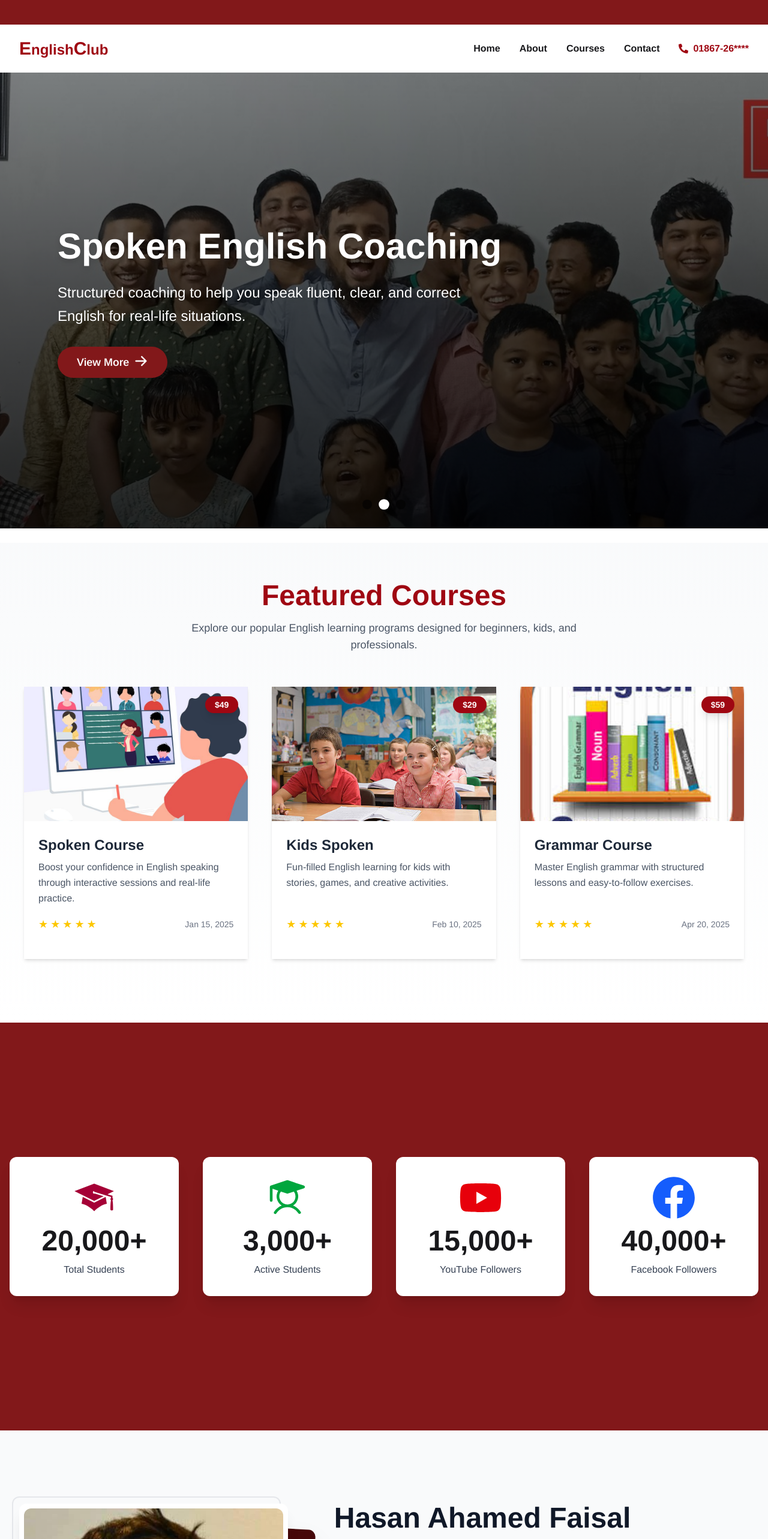
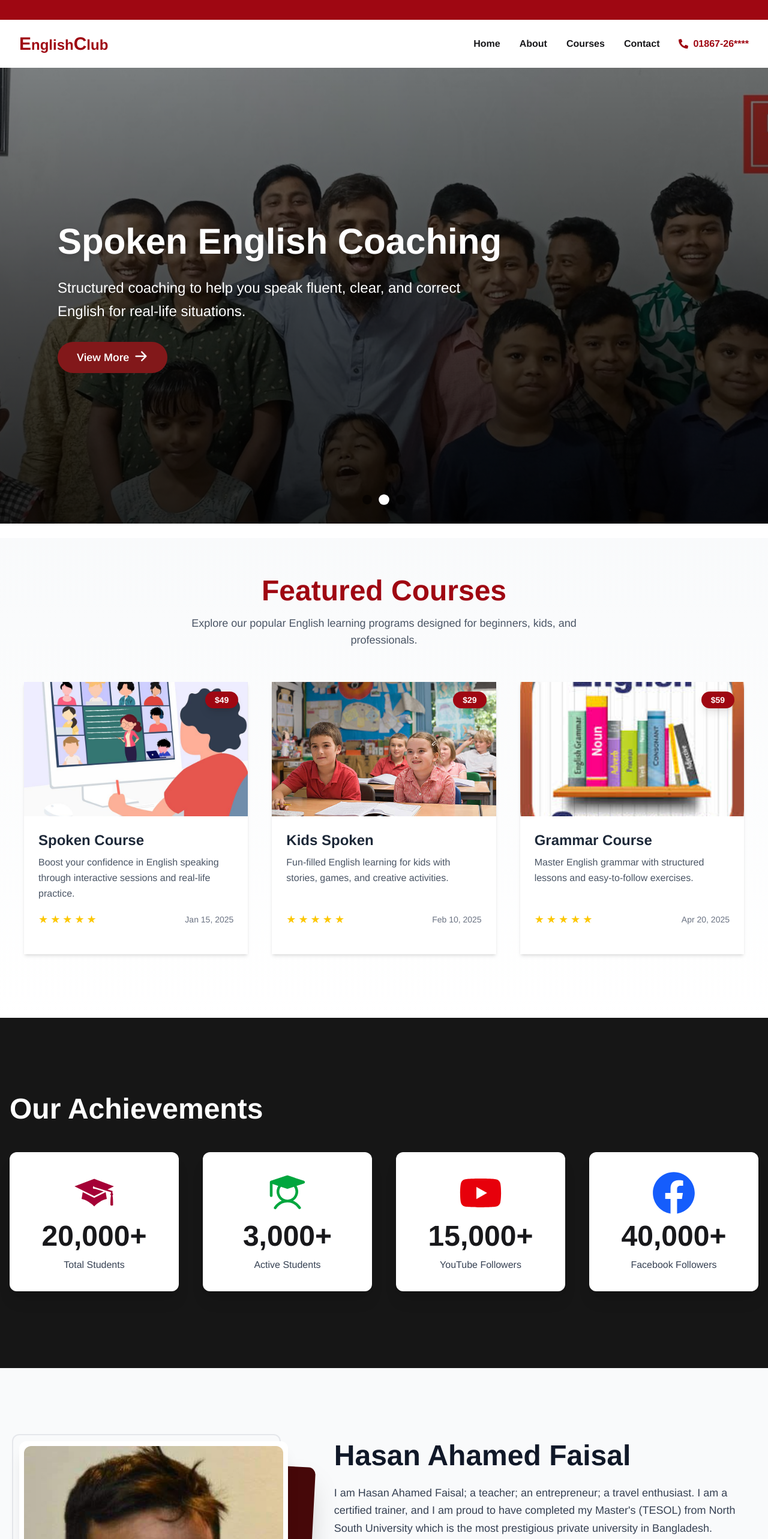
Before and after one commit to junayed-khan24/EnglishClub, a React (Vite) app: page / in a window 1280 px wide. Shown: the top 2566 px of the page at 60% size. Built offline with nearby package versions, Linux system fonts and the light colour scheme.

Commit message:
changed code

```diff
--- a/src/assets/Componets/About.jsx
+++ b/src/assets/Componets/About.jsx
@@ -46,11 +46,11 @@ const About = () => {
               {profile.name}
             </h1>
 
-            <p className="sm:text-base md:text-lg leading-relaxed">
+            <p className="sm:text-base md:text-lg leading-relaxed text-left">
               {profile.bio1}
             </p>
 
-            <p className="sm:text-base md:text-lg leading-relaxed">
+            <p className="sm:text-base md:text-lg leading-relaxed text-left">
               {profile.bio2}
             </p>
           </div>
--- a/src/assets/Componets/Achieve.jsx
+++ b/src/assets/Componets/Achieve.jsx
@@ -45,8 +45,11 @@ const Achieve = () => {
   };
 
   return (
-    <section ref={sectionRef} className="bg-red-900 py-12 sm:py-16 lg:py-24">
+    <section ref={sectionRef} className="bg-[#161616] ">
       <div className="max-w-7xl mx-auto px-4 py-16 sm:py-32">
+        <h2 className="text-3xl sm:text-4xl md:text-5xl font-extrabold text-white mb-12">
+          Our Achievements
+        </h2>
         <div className="grid grid-cols-1 sm:grid-cols-2 lg:grid-cols-4 gap-6 md:gap-10">
 
           {/* Card */}
--- a/src/assets/Componets/Navbar.jsx
+++ b/src/assets/Componets/Navbar.jsx
@@ -10,7 +10,7 @@ const Navbar = () => {
     <>
       {/* NAVBAR */}
       <nav className=" top-0 left-0 w-full bg-white shadow-md -mb-16">
-        <div className="bg-red-900 text-white text-sm py md:py-2 py-1">
+        <div className="bg-red-800 text-white text-center py-1 text-sm px-2 md:px-24">
           <Announce></Announce>
         </div>
         <div className="max-w-7xl mx-auto px-4 sm:px-6 lg:px-8 py-2">
```
Also changed, not shown: src/index.css (line endings or trailing spaces).
